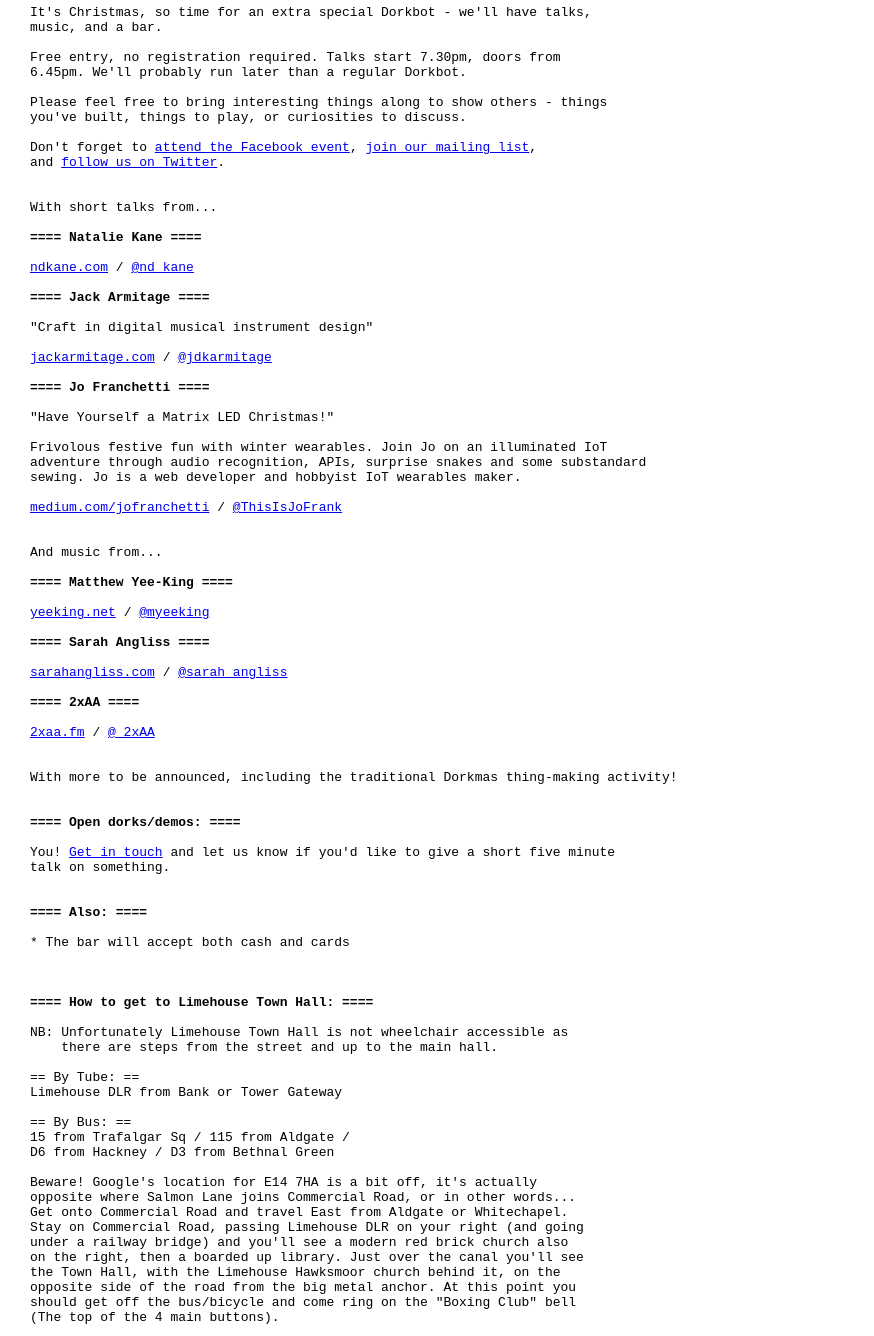
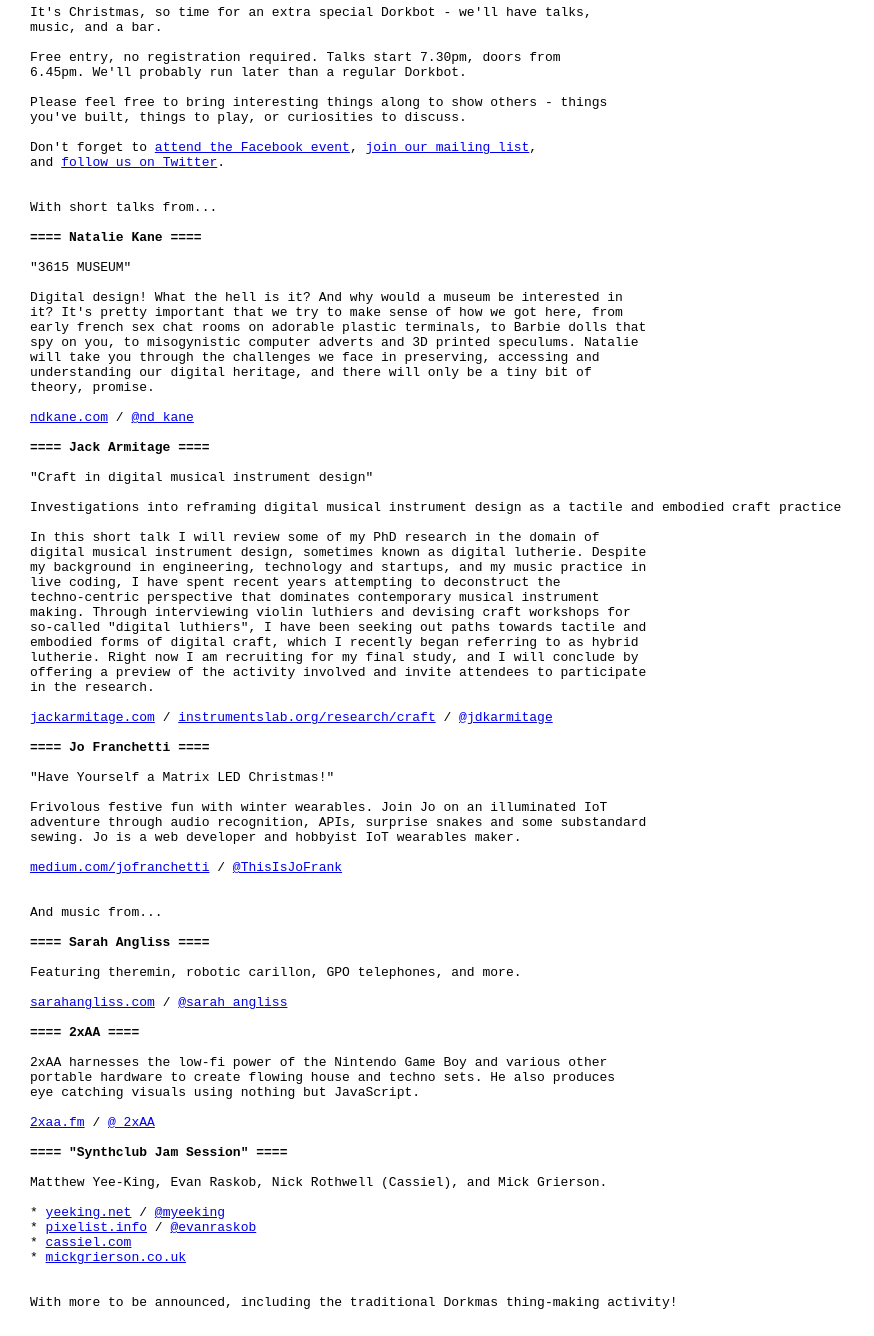
Before and after one commit to dorkbotlondon/dorkbotlondon.github.io, a Jekyll site: the page built from _posts/2019-12-19-98.html, in a window 1280 px wide and 1400 px high, scrolled down 272 px, cut to the strip 0-1336 px from the top of the window. Shown: the whole strip, without its empty margins (0-874 px from the left). Built offline with Jekyll 4.4.1, drawn with Linux system fonts in a browser that asks for light colours; Markdown is read by kramdown in place of the engine named in the settings; a script that is not in the unit is left out.

Commit message:
Update lineup for #98

```diff
--- a/_posts/2019-12-19-98.html
+++ b/_posts/2019-12-19-98.html
@@ -8,8 +8,12 @@
     - Natalie Kane
     - Jack Armitage
     - Jo Franchetti
-    - Matthew Ye-King
     - Sarah Angliss
+    - 2xAA
+    - Matthew Yee-King
+    - Evan Raskob
+    - Nick Rothwell
+    - Mick Grierson
 ---
 
 <b>DORKMAS 2019!</b>
@@ -31,13 +35,37 @@
 
 <b>==== Natalie Kane ====</b>
 
+"3615 MUSEUM"
+
+Digital design! What the hell is it? And why would a museum be interested in
+it? It's pretty important that we try to make sense of how we got here, from
+early french sex chat rooms on adorable plastic terminals, to Barbie dolls that
+spy on you, to misogynistic computer adverts and 3D printed speculums. Natalie
+will take you through the challenges we face in preserving, accessing and
+understanding our digital heritage, and there will only be a tiny bit of
+theory, promise.
+
 <a href="https://ndkane.com/">ndkane.com</a> / <a href="https://twitter.com/nd_kane">@nd_kane</a>
 
 <b>==== Jack Armitage ====</b>
 
 "Craft in digital musical instrument design"
 
-<a href="http://www.jackarmitage.com/"</a>jackarmitage.com</a> / <a href="https://twitter.com/jdkarmitage">@jdkarmitage</a>
+Investigations into reframing digital musical instrument design as a tactile and embodied craft practice
+
+In this short talk I will review some of my PhD research in the domain of
+digital musical instrument design, sometimes known as digital lutherie. Despite
+my background in engineering, technology and startups, and my music practice in
+live coding, I have spent recent years attempting to deconstruct the
+techno-centric perspective that dominates contemporary musical instrument
+making. Through interviewing violin luthiers and devising craft workshops for
+so-called "digital luthiers", I have been seeking out paths towards tactile and
+embodied forms of digital craft, which I recently began referring to as hybrid
+lutherie. Right now I am recruiting for my final study, and I will conclude by
+offering a preview of the activity involved and invite attendees to participate
+in the research.
+
+<a href="http://www.jackarmitage.com/"</a>jackarmitage.com</a> / <a href="http://instrumentslab.org/research/craft">instrumentslab.org/research/craft</a> / <a href="https://twitter.com/jdkarmitage">@jdkarmitage</a>
 
 <b>==== Jo Franchetti ====</b>
 
@@ -52,17 +80,28 @@
 
 And music from...
 
-<b>==== Matthew Yee-King ====</b>
+<b>==== Sarah Angliss ====</b>
 
-<a href="http://www.yeeking.net/index.php?location=sound">yeeking.net</a> / <a href="https://twitter.com/myeeking">@myeeking</a>
-
-<b>==== Sarah Angliss ====</b>
+Featuring theremin, robotic carillon, GPO telephones, and more.
 
 <a href="https://www.sarahangliss.com/">sarahangliss.com</a> / <a href="https://twitter.com/sarah_angliss">@sarah_angliss</a>
 
 <b>==== 2xAA ====</b>
 
+2xAA harnesses the low-fi power of the Nintendo Game Boy and various other
+portable hardware to create flowing house and techno sets. He also produces
+eye catching visuals using nothing but JavaScript.
+
 <a href="https://2xaa.fm/">2xaa.fm</a> / <a href="https://twitter.com/_2xAA">@_2xAA</a>
+
+<b>==== "Synthclub Jam Session" ====</b>
+
+Matthew Yee-King, Evan Raskob, Nick Rothwell (Cassiel), and Mick Grierson.
+
+* <a href="http://www.yeeking.net/index.php?location=sound">yeeking.net</a> / <a href="https://twitter.com/myeeking">@myeeking</a>
+* <a href="https://pixelist.info/bitlip-performances/">pixelist.info</a> / <a href="https://twitter.com/evanraskob">@evanraskob</a>
+* <a href="http://www.cassiel.com/about/">cassiel.com</a>
+* <a href="http://mickgrierson.co.uk/">mickgrierson.co.uk</a>
 
 
 With more to be announced, including the traditional Dorkmas thing-making activity!
```
